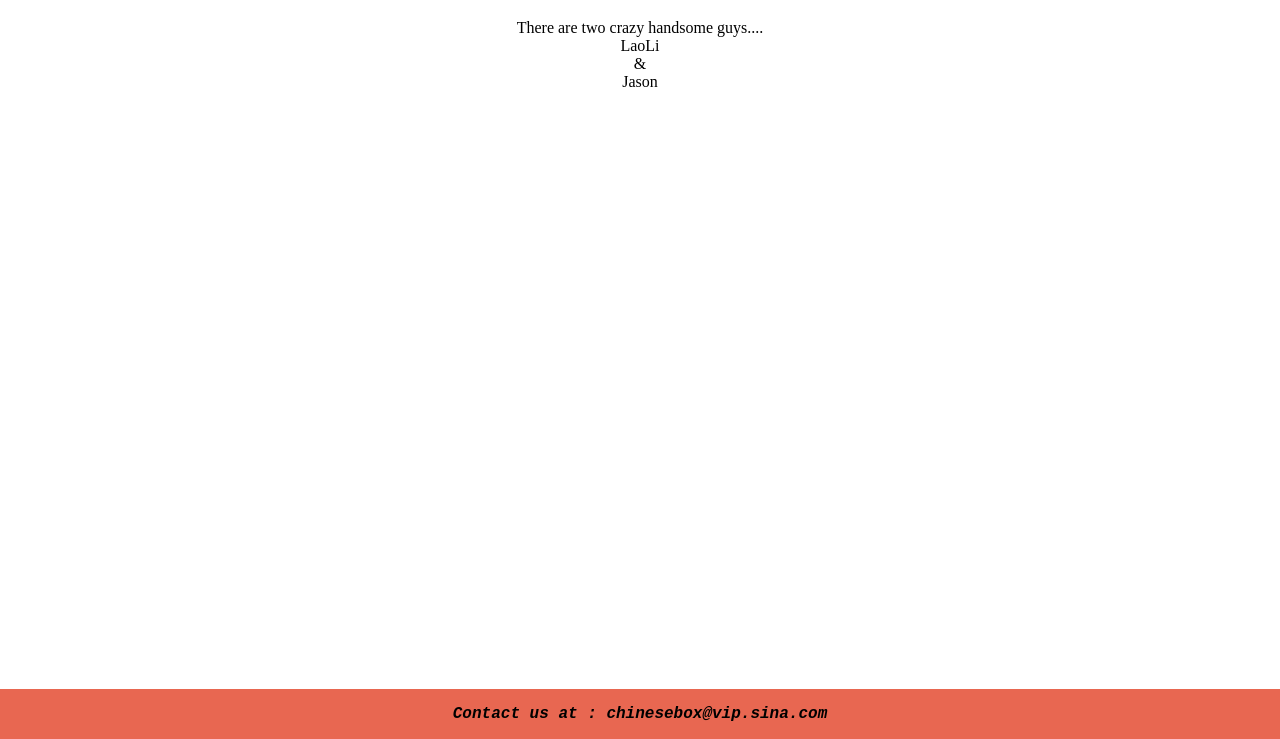
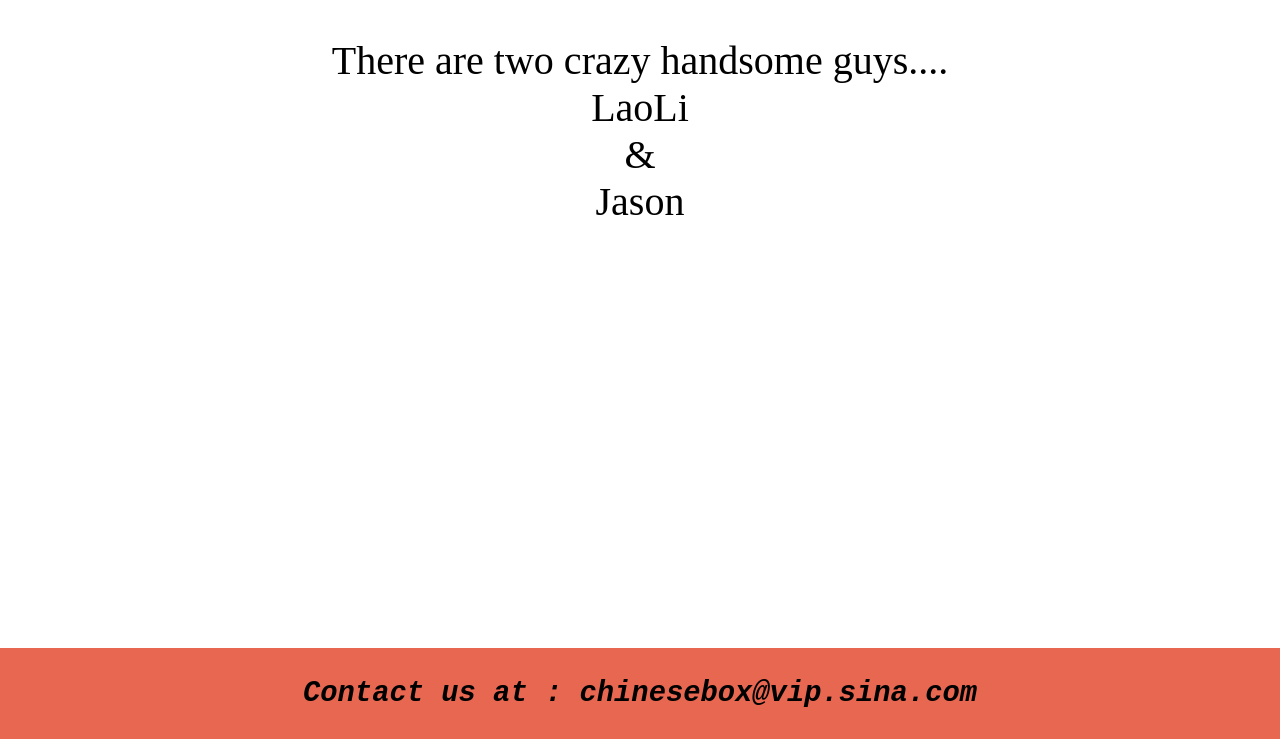
Before and after one commit to haratzj/haratzj.github.io, a plain HTML site: page index.html in a window 1280 px wide. Shown: the part 61-800 px from the top of the page. Drawn offline with Linux system fonts and the light colour scheme.

Commit message:
Update index.html

```diff
--- a/index.html
+++ b/index.html
@@ -10,6 +10,7 @@
       }
       .cb-paragraph {
       	text-align: center;
+	font-size: 250%;
       }
       #footer {
         text-align: center;
@@ -21,6 +22,7 @@
         bottom: 0;
 	width: 100%;
         background-color: rgb(232, 103, 81);
+      	font-size: 180%;
       }
     </style>
   </head>
```
